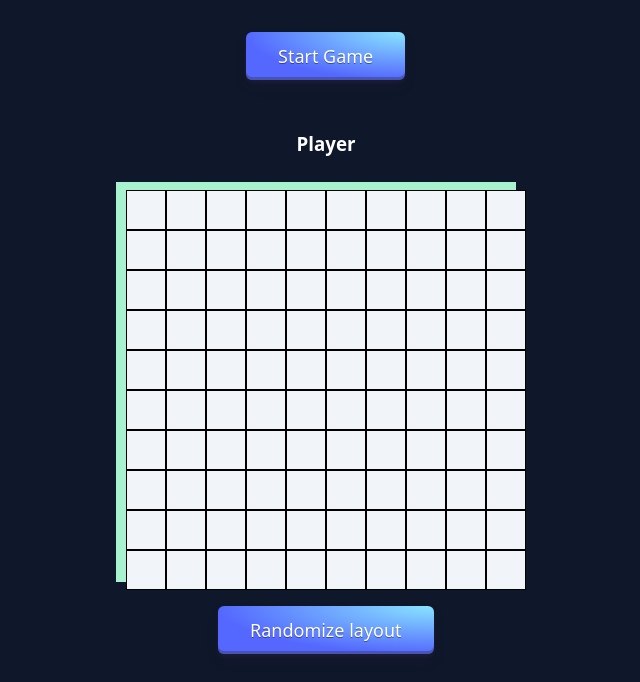
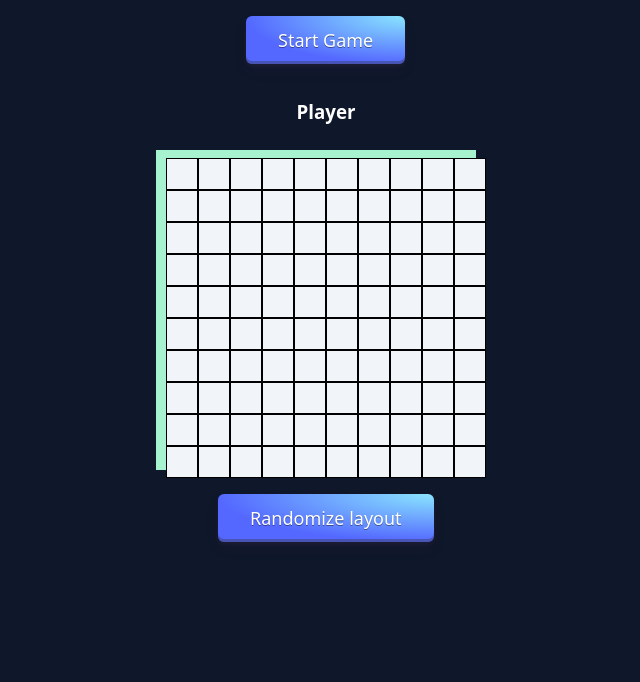
Before and after one commit to Tho-Tu/battleship, a website built with webpack: page src/template.html in a window 1280 px wide. Shown: the part 118-800 px from the top of the page, without its empty margins (314-954 px from the left). Built offline with nearby package versions, Linux system fonts and the light colour scheme.

Commit message:
Updating css content padding

```diff
--- a/src/styles/styles.css
+++ b/src/styles/styles.css
@@ -49,7 +49,7 @@ button:active {
   display: flex;
   flex-direction: column;
   align-items: center;
-  gap: 2rem;
+  gap: 1rem;
   height: 100vh;
   padding: 2rem;
   color: white;
@@ -57,8 +57,9 @@ button:active {
 
 .content {
   display: flex;
-  gap: 2rem;
+  gap: 1.5rem;
   flex-flow: wrap;
+  padding: 0 0 1rem 0;
 }
 
 .player {
@@ -88,8 +89,8 @@ button:active {
 }
 
 .grids {
-  height: 2.5rem;
-  width: 2.5rem;
+  height: 2rem;
+  width: 2rem;
   background-color: #f1f5f9;
   border: 1px solid black;
   transition: background-color 0.15s ease-out;
```
